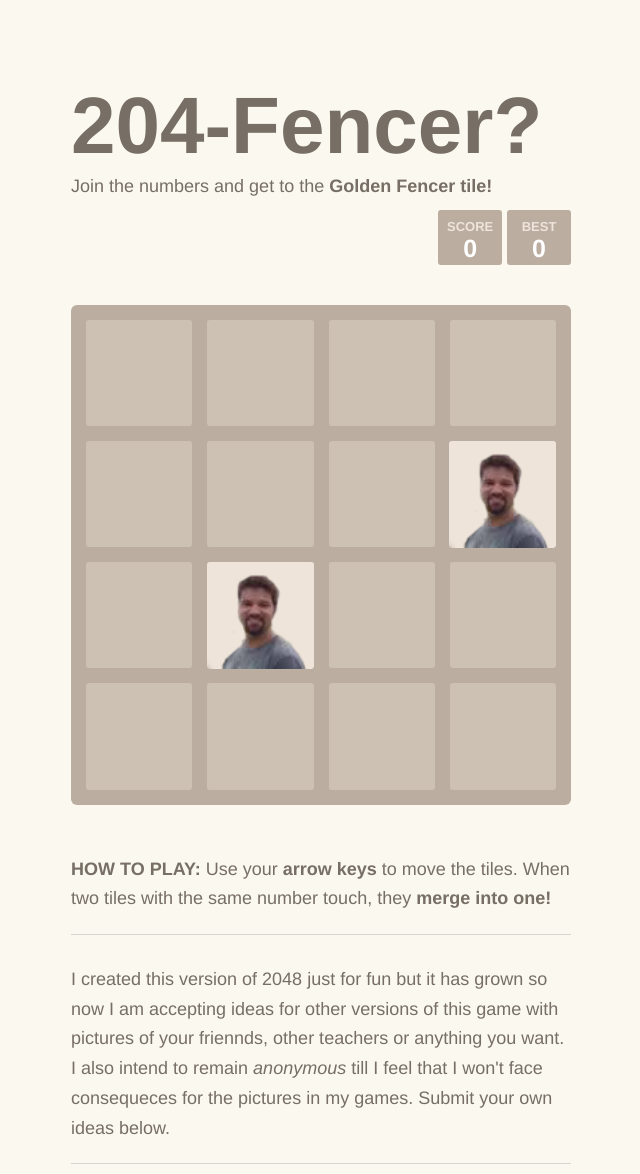
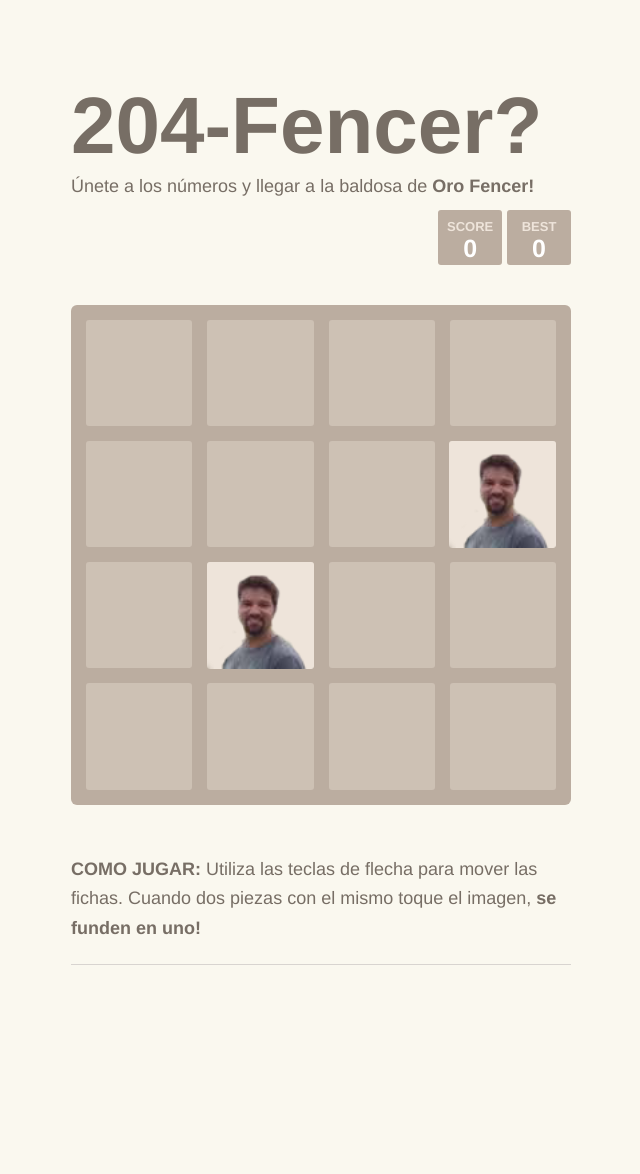
Before and after one commit to FreemanCoding/f2048, a plain HTML site: page index.html in a window 1280 px wide. Shown: the whole page, without its empty margins (319-959 px from the left). After the commit the page ends 1045 px from the top, so only its background shows below. Drawn offline with Linux system fonts and the light colour scheme.

Commit message:
En Espanol Ay AY AY

```diff
--- a/index.html
+++ b/index.html
@@ -17,7 +17,7 @@
   <div class="container">
     <div class="heading">
       <h1 class="title">204-Fencer?</h1>
-      <p class="game-intro">Join the numbers and get to the <strong>Golden Fencer tile!</strong></p>
+      <p class="game-intro">Únete a los números y llegar a la baldosa de <strong>Oro Fencer!</strong></p>
         <div class="scores-container">
         <div class="score-container">0</div>
         <div class="best-container">0</div>
@@ -67,12 +67,11 @@
     </div>
 
     <p class="game-explanation">
-      <strong class="important">How to play:</strong> Use your <strong>arrow keys</strong> to move the tiles. When two tiles with the same number touch, they <strong>merge into one!</strong>
+      <strong class="important">Como Jugar:</strong> Utiliza las teclas de flecha para mover las fichas. Cuando dos piezas con el mismo toque el imagen, <strong>se funden en uno!</strong>
     </p>
-    <hr>
+
     <p>
-    I created this version of 2048 just for fun but it has grown so now I am accepting ideas for other versions of this game with pictures of your friennds, other teachers or anything you want. I also intend to remain <i>anonymous</i> till I feel that I won't face consequeces for the pictures in my games. Submit your own ideas below.
-    </p>
+
     <hr>
 
   <script src="js/animframe_polyfill.js"></script>
```
